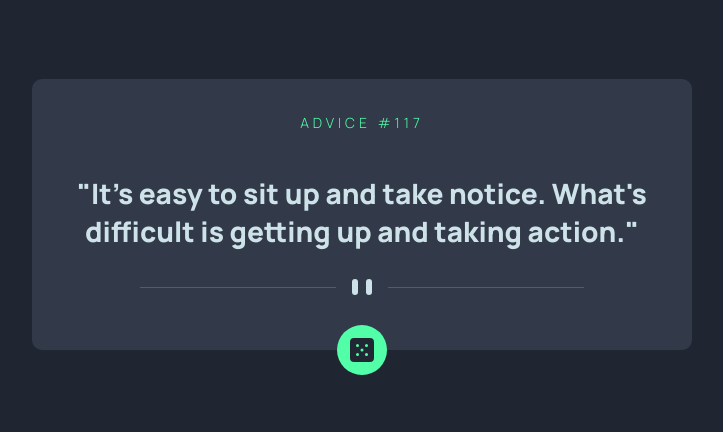
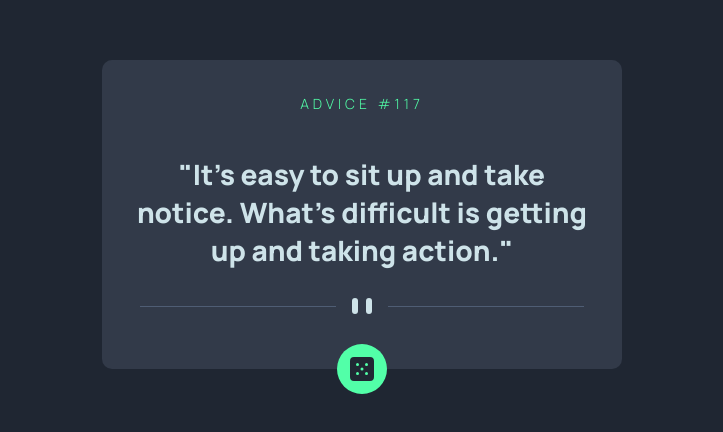
Before and after one commit to andreimaier/advice_FEM, a plain HTML site: page index.html in a window 1280 px wide. Shown: the part 194-626 px from the top of the page, without its empty margins (278-1001 px from the left). Drawn offline with Linux system fonts and the light colour scheme.

Commit message:
width update

```diff
--- a/script.js
+++ b/script.js
@@ -6,12 +6,10 @@ let response = ''
 async function getAdvice() {
     const request = await fetch("https://api.adviceslip.com/advice?t=" + Math.random());
     response = await request.json();
+}
 
-    console.log(response.slip);
-}
 async function giveAdvice() {
     await getAdvice()
-
     id.textContent = `ADVICE #${response.slip.id}`
     sfat.textContent = `"${response.slip.advice}"`
 }
--- a/style.css
+++ b/style.css
@@ -60,6 +60,6 @@ h1 {
 }
 @media screen and (width>400px) {
   #container {
-    max-width: 600px;
+    max-width: 460px;
   }
 }
```
